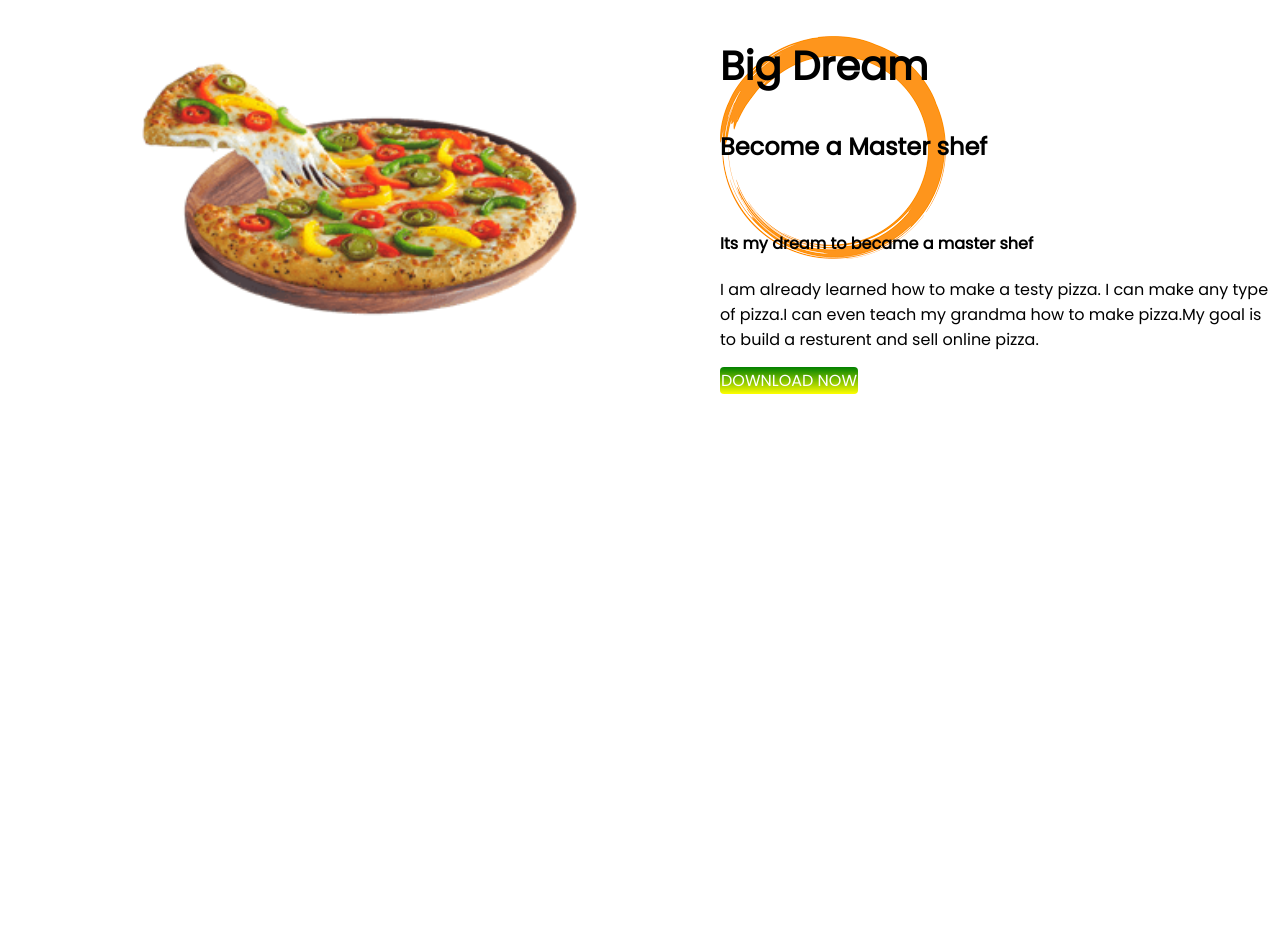
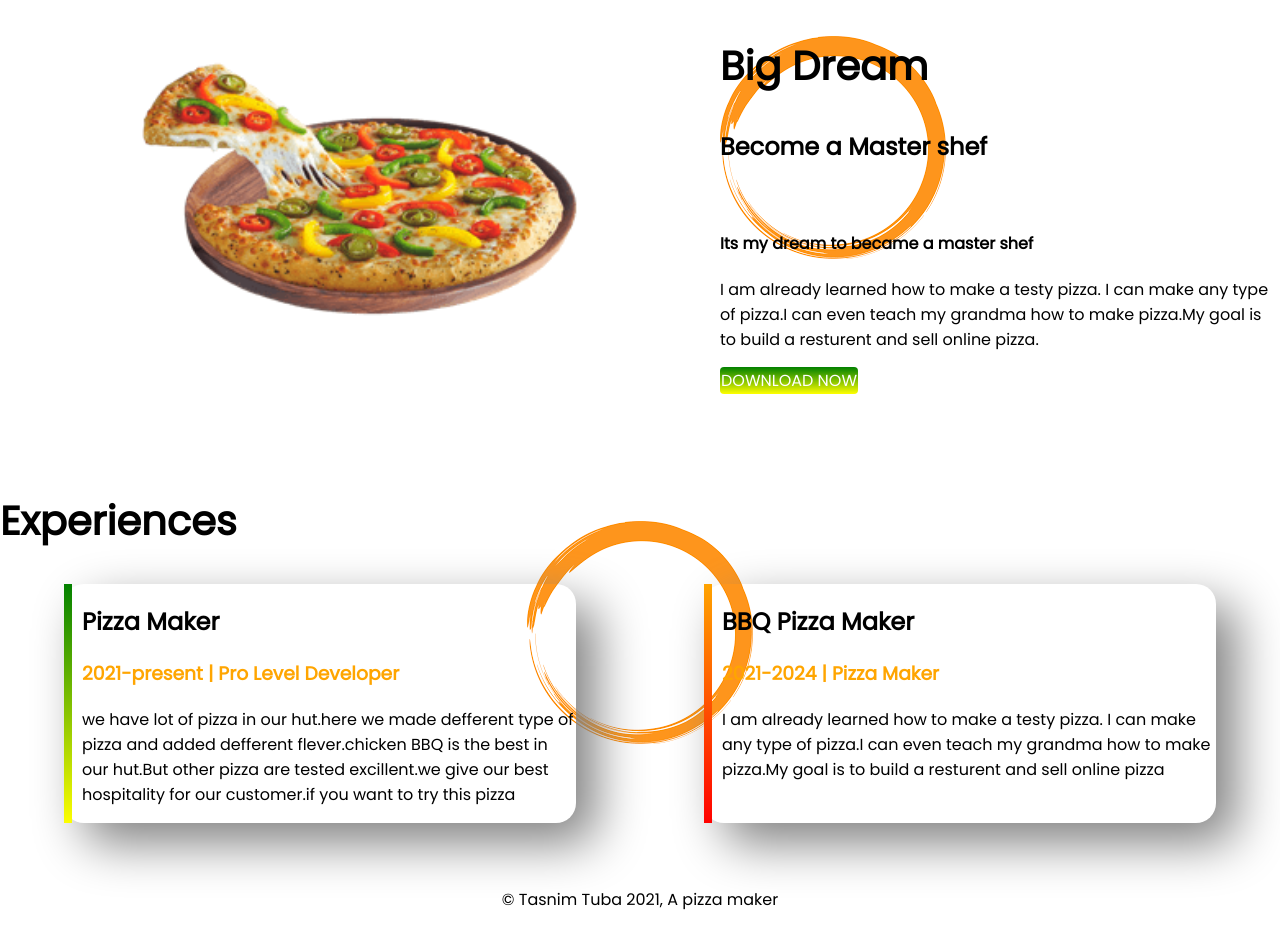
Before and after one commit to tubatasnim/developer-protfolio, a plain HTML site: page index.html in a window 1280 px wide. Shown: the part 539-1467 px from the top of the page. Before the commit the page ends 1030 px from the top, so only its background shows below. Drawn offline with Linux system fonts and the light colour scheme; a web font is replaced by a local one.

Commit message:
footer and experiance added

```diff
--- a/index.html
+++ b/index.html
@@ -16,7 +16,7 @@
 </head>
 
 <body>
-    <section class="bannar">
+    <section class="bannar flexibal-container">
         <div class="half-width">
             <h1>Welcome to</h1>
             <h1><span class="pizza color">pizza</span> world</h1>
@@ -24,7 +24,7 @@
             <h4>Only pizza is here...</h4>
             <p>we have lot of pizza in our hut.here we made defferent type of pizza and added defferent flever.chicken
                 BBQ
-                is the best in our hut.But other pizza r tested excillent.we give our best hospitality for our
+                is the best in our hut.But other pizza are tested excillent.we give our best hospitality for our
                 customer.if
                 you want to try this pizza .come soon.......
             </p>
@@ -38,7 +38,7 @@
 
 
     </section>
-    <section class="big-dream">
+    <section class="big-dream flexibal-container">
         <div class="half-width">
 
             <img src="images/pizza-2.png" alt="pizza-pic">
@@ -56,12 +56,40 @@
                     grandma
                     how to make pizza.My goal is to build a resturent and sell online pizza.</p>
                 <a class="link-botton" target="_blank" href="">DOWNLOAD NOW</a>
+            </div>
+
+        </div>
+
+
+    </section>
+    <section class="experience-area">
+        <h1>Experiences</h1>
+
+        <div class="flexibal-container">
+
+            <div id="web-item" class="experience-item">
+                <h2>Pizza Maker</h2>
+                <h3 class="pizza color">2021-present | Pro Level Developer</h3>
+                <p>we have lot of pizza in our hut.here we made defferent type of pizza and added defferent
+                    flever.chicken
+                    BBQ
+                    is the best in our hut.But other pizza are tested excillent.we give our best hospitality for our
+                    customer.if
+                    you want to try this pizza </p>
+            </div>
+            <div id="web-dev" class="experience-item">
+                <h2>BBQ Pizza Maker</h2>
+                <h3 class="pizza color">2021-2024 | Pizza Maker</h3>
+                <p>I am already learned how to make a testy pizza. I can make any type of pizza.I can even teach my
+                    grandma
+                    how to make pizza.My goal is to build a resturent and sell online pizza</p>
+
+            </div>
 
 
 
 
 
-            </div>
 
         </div>
 
@@ -70,14 +98,14 @@
 
 
 
+    </section>
+    <footer>
+        <p>© Tasnim Tuba 2021, A pizza maker</p>
 
 
 
 
-
-
-
-    </section>
+    </footer>
 
 </body>
 
--- a/style.css
+++ b/style.css
@@ -5,13 +5,14 @@ body{
 h1{
     font-size:40px;
 
+
 }
 .color{
     color:orange;
 
 
 }
-section{
+.flexibal-container{
    display:flex;
    margin-bottom:5%;
 
@@ -20,6 +21,7 @@ section{
 .half-width{
     width:50%;
     padding-left:80px;
+
 
 }
 .half-width img{
@@ -51,3 +53,38 @@ section{
 
 
 }
+.experience-area{
+
+    background-image: url(images/image.png) ;
+    background-repeat: no-repeat;
+    background-position-y:30px ;
+    background-position-x: 50%;
+
+}
+.experience-item{
+    box-shadow: 20px 20px 50px gray;
+    width:40%;
+    margin-left: 5%;
+    margin-right:5% ;
+    padding-left:10px;
+    border-radius: 20px;
+
+}
+#web-dev{
+    border-left:8px solid;
+    border-image: linear-gradient(orange,red);
+    border-image-slice: 1%;
+
+}
+#web-item{
+
+    border-left:8px solid;
+    border-image: linear-gradient(green,yellow);
+    border-image-slice: 1%;
+
+
+}
+footer p{
+    text-align:center;
+
+}
```
Also changed, not shown: images/pizza-3.png (deleted), images/pizza-4.png (deleted), images/pizza-5.jpg (deleted).
